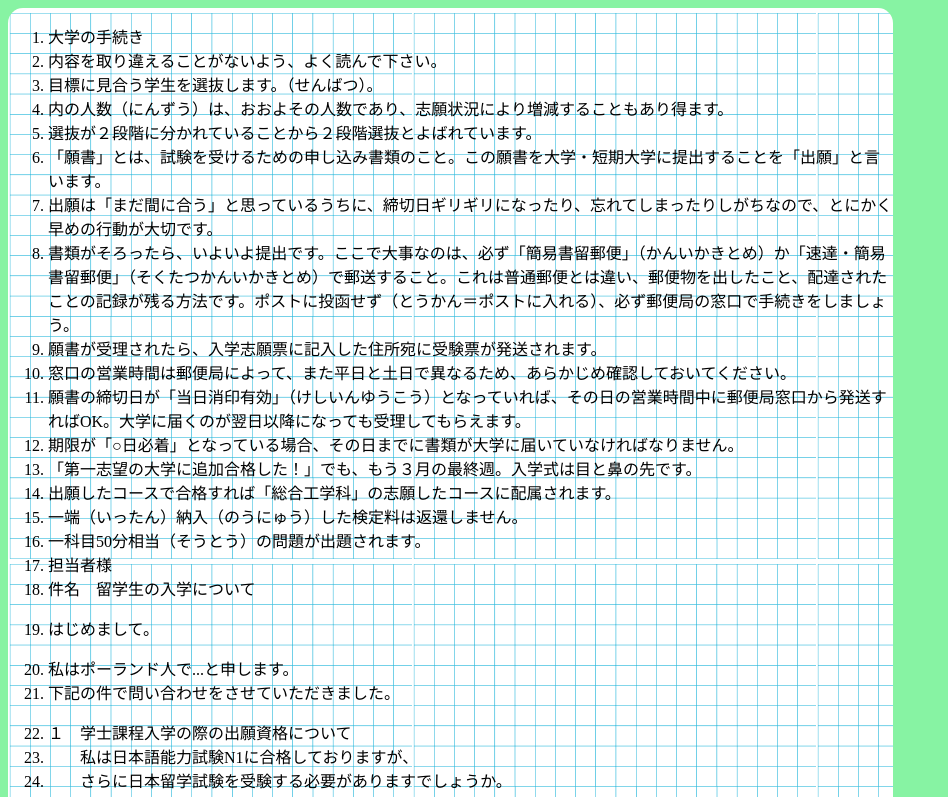
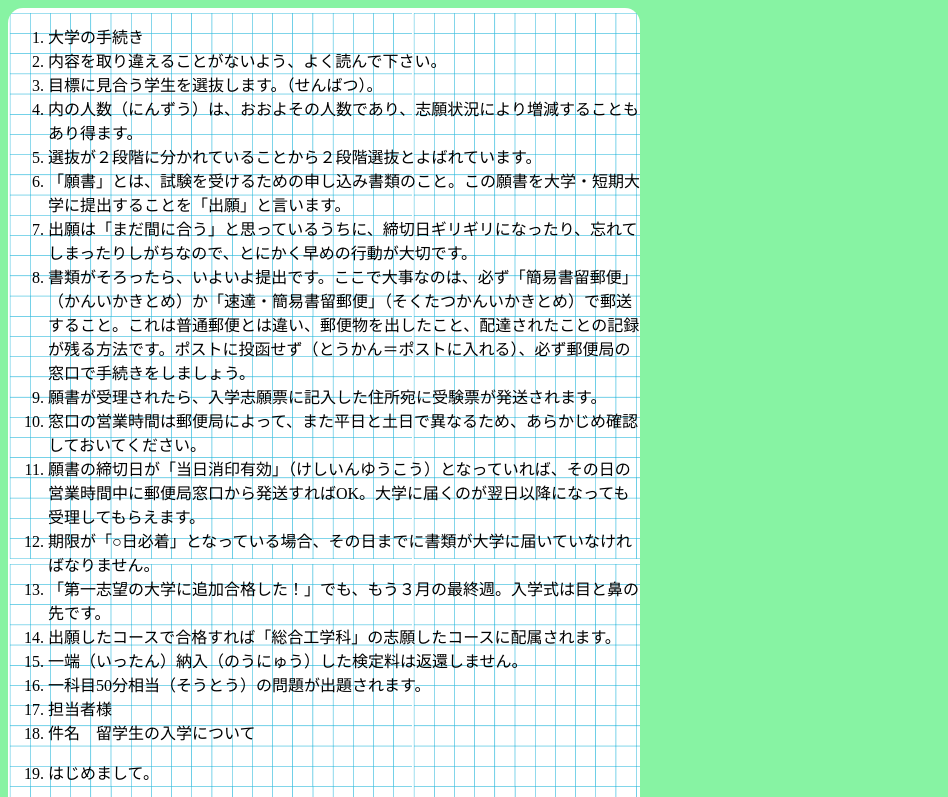
Before and after one commit to BladeofDagger/BladeofDagger.github.io, a plain HTML site: page zeszyt1.html in a window 1280 px wide. Shown: the top 797 px of the page, without its empty margins (0-948 px from the left). Drawn offline with Linux system fonts and the light colour scheme.

Commit message:
position

```diff
--- a/css/index.css
+++ b/css/index.css
@@ -85,9 +85,10 @@ h1 {
 
     background-image: url("../image/kartka.png");
     border-radius: 15px 15px 15px 15px;
+    position: center;
 
-    width: 70%;
-    height: 20%;
+    width: 50%;
+    height: 50%;
     overflow-y: auto;
     overflow-x: hidden;
 }
```
